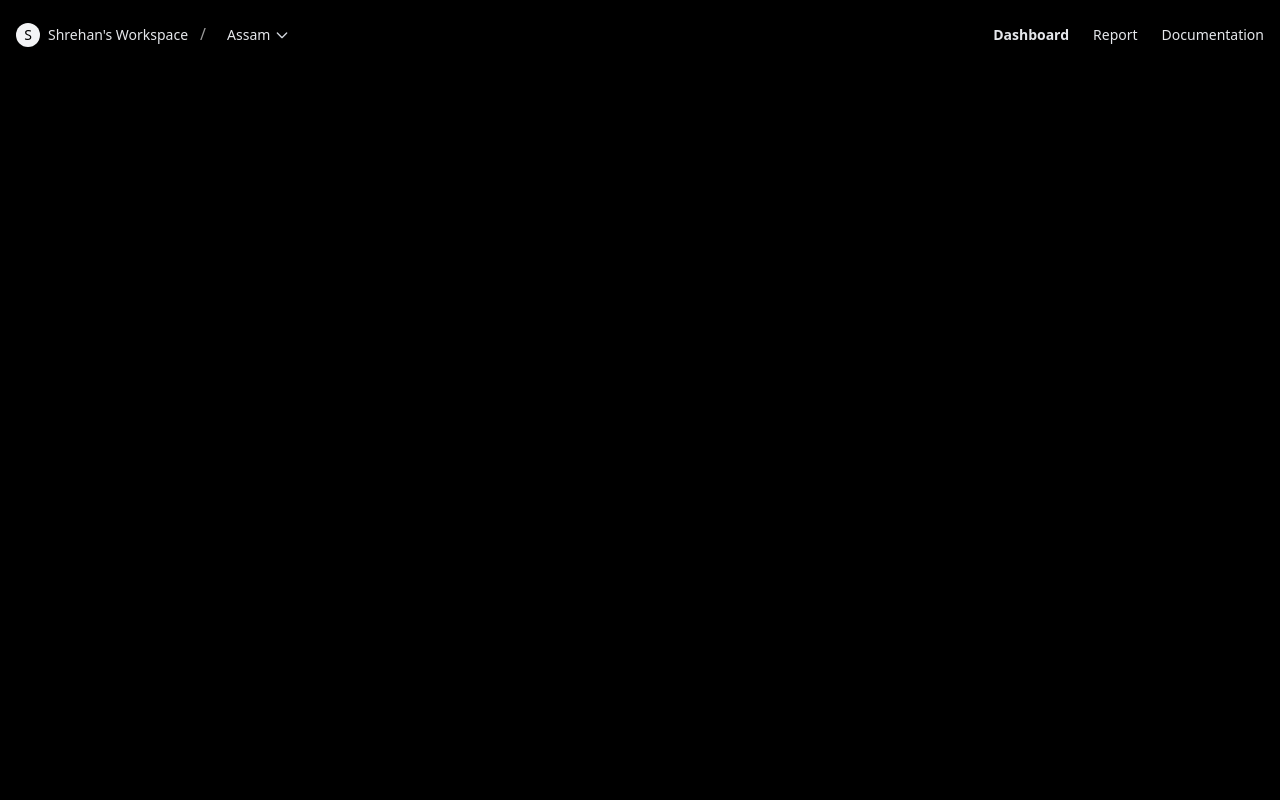
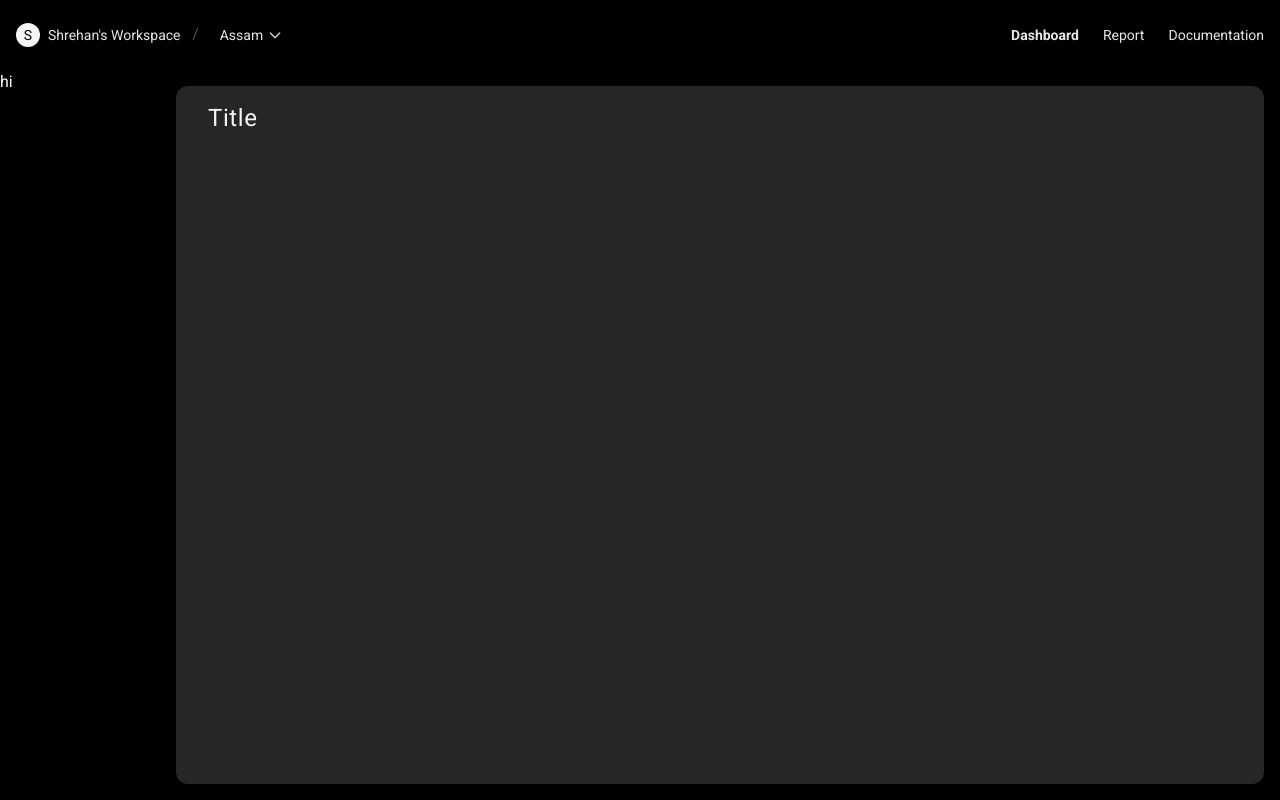
Before and after one commit to shrehanrajsingh/ayurveda-prime, a Next.js app: page /dashboard in a window 1280 px wide. Built offline with nearby package versions, Linux system fonts and the light colour scheme.

Commit message:
Fixed layout issues in login and signup

```diff
--- a/app/dashboard/navbar.jsx
+++ b/app/dashboard/navbar.jsx
@@ -43,7 +43,7 @@ export default function Dashboard() {
           </button>
 
           <div
-            className={`absolute w-[300%] mt-2 py-2 bg-white/20 rounded-xl border border-white/30 ${
+            className={`absolute w-[300%] mt-2 py-2 bg-neutral-800 rounded-xl border border-white/30 ${
               !projectDropdownClick ? "hidden" : ""
             }`}
           >
--- a/app/dashboard/page.jsx
+++ b/app/dashboard/page.jsx
@@ -1,9 +1,43 @@
+"use client";
+
+import { Roboto } from "next/font/google";
 import Navbar from "./navbar";
+
+const robotoFont = Roboto({
+  subsets: ["latin"],
+});
 
 export default function Dashboard() {
   return (
-    <div className="bg-black w-full h-screen">
+    <div
+      className={`bg-black ${robotoFont.className} w-full h-screen flex flex-col`}
+    >
       <Navbar />
+
+      <div
+        className="flex flex-col grow overflow-y-scroll text-white"
+        style={{ scrollbarWidth: "none" }}
+      >
+        <div className="grid grid-cols-8 h-full">
+          <div className="col-span-1 h-full">
+            <h1>hi</h1>
+          </div>
+
+          <div className="col-span-7 px-4 py-4">
+            <div className="w-full h-full bg-neutral-800 rounded-xl">
+              <div className="py-4 px-8 text-gray-100">
+                <h1 className={`text-2xl  tracking-wide`}>Title</h1>
+              </div>
+              <div className="h-[0.05px] w-full bg-white/30"></div>
+            </div>
+          </div>
+        </div>
+      </div>
+      <style jsx>{`
+        div::-webkit-scrollbar {
+          display: none;
+        }
+      `}</style>
     </div>
   );
 }
--- a/app/login/page.jsx
+++ b/app/login/page.jsx
@@ -13,7 +13,7 @@ export default function Login() {
   return (
     <>
       <div
-        className="w-full min-h-screen flex justify-center items-center px-4 sm:px-6 lg:px-8"
+        className="w-full min-h-screen justify-center items-center"
         style={{
           backgroundImage: `url(${image4.src})`,
           backgroundSize: "cover",
@@ -21,8 +21,9 @@ export default function Login() {
           backgroundPosition: "center",
         }}
       >
-        <Navbar />
+        {/* <Navbar /> */}
 
+        <div className="w-full flex justify-center py-36">
           <div className="max-w-md sm:max-w-lg md:max-w-2xl lg:max-w-3xl w-full">
             <div className="flex justify-center items-center w-full gap-4 sm:gap-6 md:gap-8 mb-6 md:mb-8 relative">
               <div className="h-0.5 w-1/6 bg-gradient-to-r from-transparent to-green-400 opacity-70"></div>
@@ -161,7 +162,9 @@ export default function Login() {
               </div>
             </div>
           </div>
+        </div>
         <Footer />
+      </div>
     </>
   );
 }
--- a/app/signup/page.jsx
+++ b/app/signup/page.jsx
@@ -10,9 +10,9 @@ const arimaFont = Arima({
 
 export default function Signup() {
   return (
-    <>
+    <div>
       <div
-        className="w-full min-h-screen flex justify-center items-center px-4 sm:px-6 lg:px-8 py-8"
+        className="w-full min-h-screen flex flex-col justify-center items-center"
         style={{
           backgroundImage: `url(${image4.src})`,
           backgroundSize: "cover",
@@ -20,8 +20,9 @@ export default function Signup() {
           backgroundPosition: "center",
         }}
       >
-        <Navbar />
+        {/* <Navbar /> */}
 
+        <div className="w-full flex justify-center py-32">
           <div className="max-w-md sm:max-w-lg md:max-w-2xl lg:max-w-3xl w-full">
             <div className="flex justify-center items-center w-full gap-4 sm:gap-6 md:gap-8 mb-6 md:mb-8 relative">
               <div className="h-0.5 w-1/6 bg-gradient-to-r from-transparent to-green-400 opacity-70"></div>
@@ -114,11 +115,17 @@ export default function Signup() {
                     className="ml-2 block text-sm text-emerald-100"
                   >
                     I agree to the{" "}
-                <a href="#" className="text-emerald-300 hover:text-emerald-200">
+                    <a
+                      href="#"
+                      className="text-emerald-300 hover:text-emerald-200"
+                    >
                       Terms of Service
                     </a>{" "}
                     and{" "}
-                <a href="#" className="text-emerald-300 hover:text-emerald-200">
+                    <a
+                      href="#"
+                      className="text-emerald-300 hover:text-emerald-200"
+                    >
                       Privacy Policy
                     </a>
                   </label>
@@ -192,7 +199,9 @@ export default function Signup() {
               </div>
             </div>
           </div>
+        </div>
+      </div>
       <Footer />
-    </>
+    </div>
   );
 }
```
Lines whose indentation alone changed are shown as unchanged.
